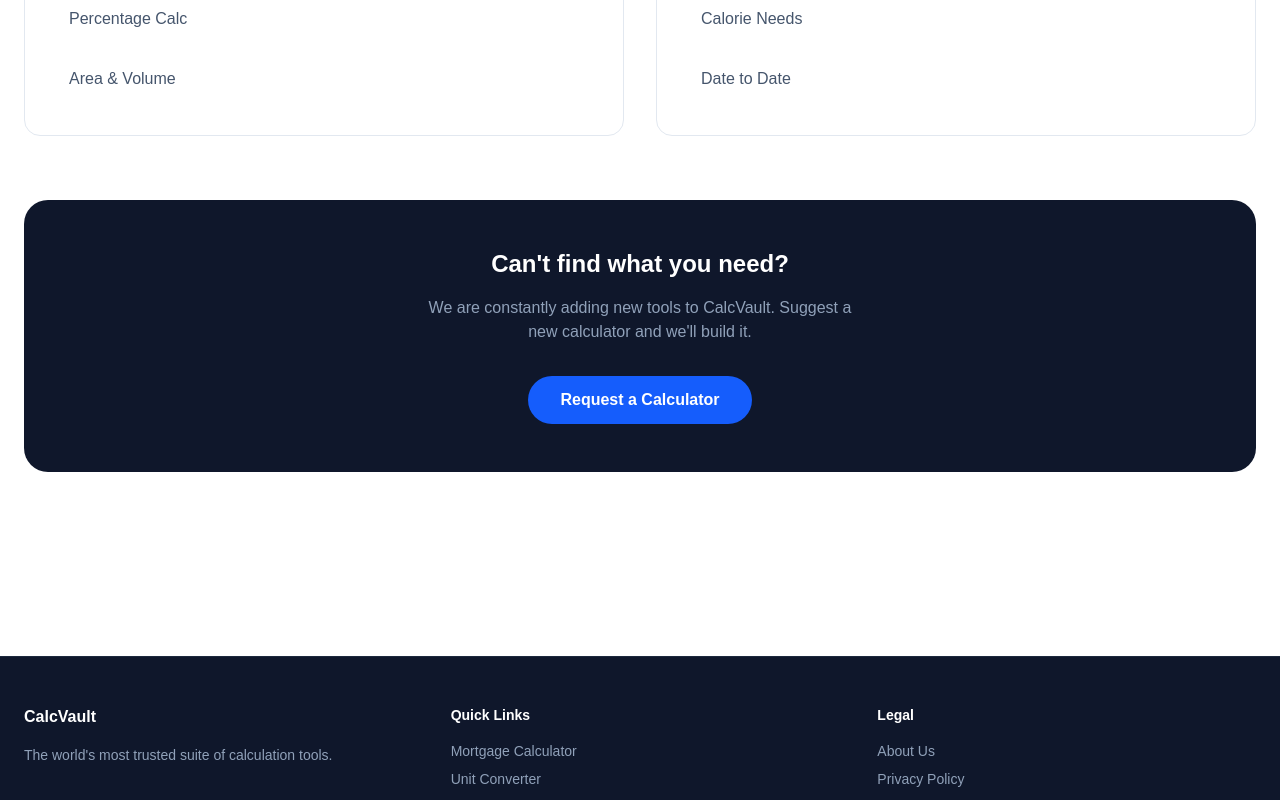
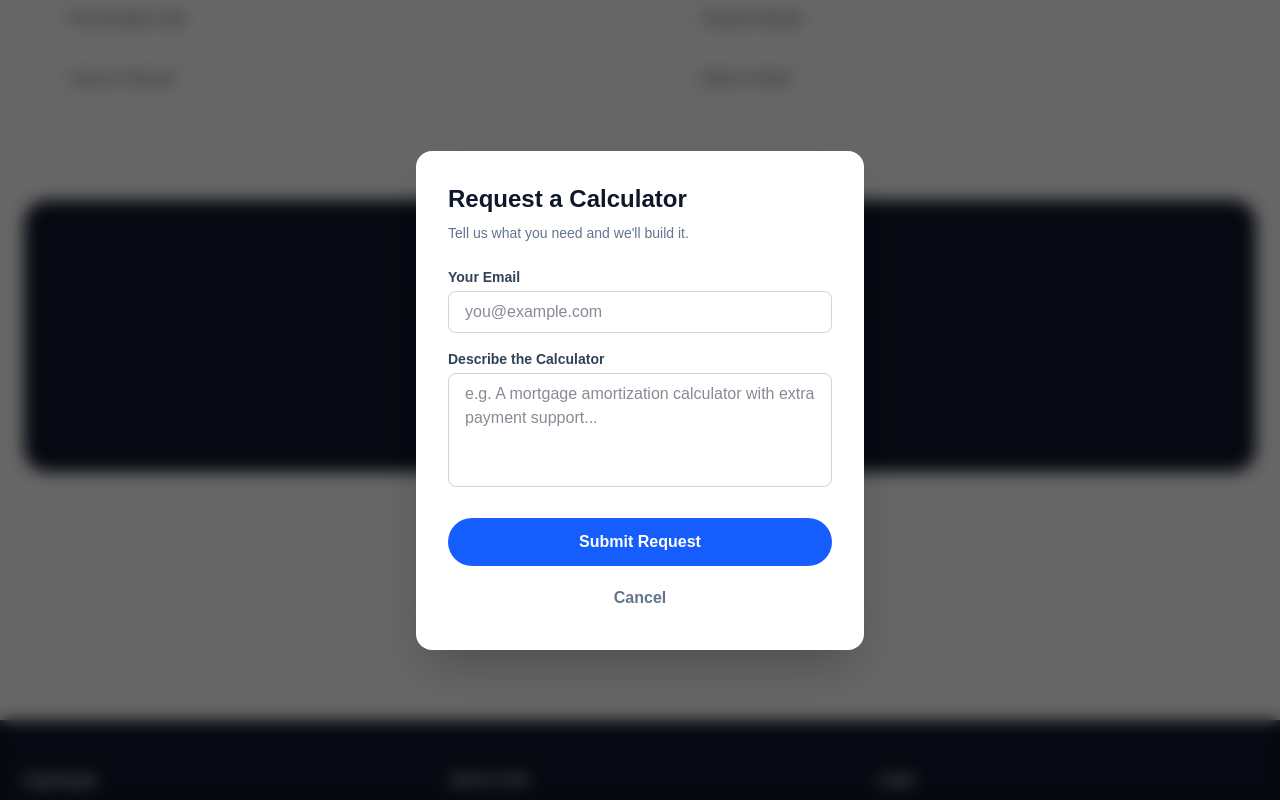
Before and after one commit to walkerd0818/calc-vault, a Next.js app: page / in a window 1280 px wide. Both pictures are taken after a click on the button "Request a Calculator". Shown: the part 1153-1953 px from the top of the page. Built offline with nearby package versions, Linux system fonts and the light colour scheme.

Commit message:
Make request new calculator button work

```diff
--- a/app/page.tsx
+++ b/app/page.tsx
@@ -1,6 +1,6 @@
 'use client';
 
-import React from 'react';
+import React, { useState } from 'react';
 import Link from 'next/link';
 import {
   TrendingUp,
@@ -61,6 +61,9 @@ const categories = [
 ];
 
 export default function HomePage() {
+  const [showRequestModal, setShowRequestModal] = useState(false);
+  const [requestSubmitted, setRequestSubmitted] = useState(false);
+
   return (
     <div className="space-y-16 pb-20">
       {/* 1. Hero Section */}
@@ -122,10 +125,112 @@ export default function HomePage() {
         <p className="text-slate-400 mb-8 max-w-md mx-auto">
           We are constantly adding new tools to CalcVault. Suggest a new calculator and we'll build it.
         </p>
-        <button className="bg-blue-600 hover:bg-blue-500 text-white px-8 py-3 rounded-full font-bold transition">
+        <button
+        className="bg-blue-600 hover:bg-blue-500 text-white px-8 py-3 rounded-full font-bold transition"
+            onClick={() => setShowRequestModal(true)}
+>
           Request a Calculator
         </button>
       </section>
+
+
+  {/* Request Modal */}
+  {showRequestModal && (
+    <div className="fixed inset-0 bg-black/60 backdrop-blur-sm flex items-center justify-center z-50 p-4">
+      <div className="bg-white rounded-2xl p-8 w-full max-w-md shadow-2xl relative">
+        <button
+          className="absolute top-4 right-4 text-slate-400 hover:text-slate-600 text-xl font-bold"
+          onClick={() => {
+            setShowRequestModal(false);
+            setRequestSubmitted(false);
+          }}
+        >
+        </button>
+
+        {requestSubmitted ? (
+          /* Confirmation screen */
+          <div className="text-center py-6">
+            <div className="text-5xl mb-4">🎉</div>
+            <h2 className="text-2xl font-bold text-slate-900 mb-2">Thanks!</h2>
+            <p className="text-slate-500 mb-8">We received your request and will get to work on it.</p>
+            <button
+              className="w-full bg-blue-600 hover:bg-blue-500 text-white font-bold py-3 rounded-full transition"
+              onClick={() => {
+                setShowRequestModal(false);
+                setRequestSubmitted(false);
+              }}
+            >
+              Close
+            </button>
+          </div>
+        ) : (
+        /* Request form */
+          <>
+            <h2 className="text-2xl font-bold text-slate-900 mb-2">Request a Calculator</h2>
+            <p className="text-slate-500 text-sm mb-6">Tell us what you need and we'll build it.</p>
+
+            <form
+              onSubmit={async (e) => {
+                e.preventDefault();
+                const form = e.currentTarget;
+                const email = (form.elements.namedItem('email') as HTMLInputElement).value;
+                const description = (form.elements.namedItem('description') as HTMLTextAreaElement).value;
+
+                await fetch('https://formsubmit.co/ajax/walkerd0818@gmail.com', {
+                  method: 'POST',
+                  headers: { 'Content-Type': 'application/json', Accept: 'application/json' },
+                  body: JSON.stringify({
+                    email,
+                    description,
+                    _subject: 'New Calculator Request from CalcVault',
+                 }),
+                });
+
+                setRequestSubmitted(true);
+              }}
+            >
+            <div className="mb-4">
+              <label className="block text-sm font-semibold text-slate-700 mb-1">Your Email</label>
+              <input
+                name="email"
+                type="email"
+                required
+                placeholder="you@example.com"
+                className="w-full border border-slate-300 rounded-lg px-4 py-2 text-slate-900 focus:outline-none focus:ring-2 focus:ring-blue-500"
+              />
+            </div>
+            <div className="mb-6">
+              <label className="block text-sm font-semibold text-slate-700 mb-1">Describe the Calculator</label>
+              <textarea
+                name="description"
+                required
+                rows={4}
+                placeholder="e.g. A mortgage amortization calculator with extra payment support..."
+                className="w-full border border-slate-300 rounded-lg px-4 py-2 text-slate-900 focus:outline-none focus:ring-2 focus:ring-blue-500 resize-none"
+              />
+            </div>
+            <button
+              type="submit"
+              className="w-full bg-blue-600 hover:bg-blue-500 text-white font-bold py-3 rounded-full transition"
+            >
+              Submit Request
+            </button>
+            <button
+              type="button"
+              className="w-full mt-3 text-slate-500 hover:text-slate-700 font-semibold py-2 transition"
+              onClick={() => {
+                setShowRequestModal(false);
+                setRequestSubmitted(false);
+              }}
+            >
+              Cancel
+            </button>
+          </form>
+        </>
+      )}
     </div>
+  </div>
+)}
+</div>
   );
 }
```
Also changed, not shown: 1 other file (tests, documents, lock files or other folders).
